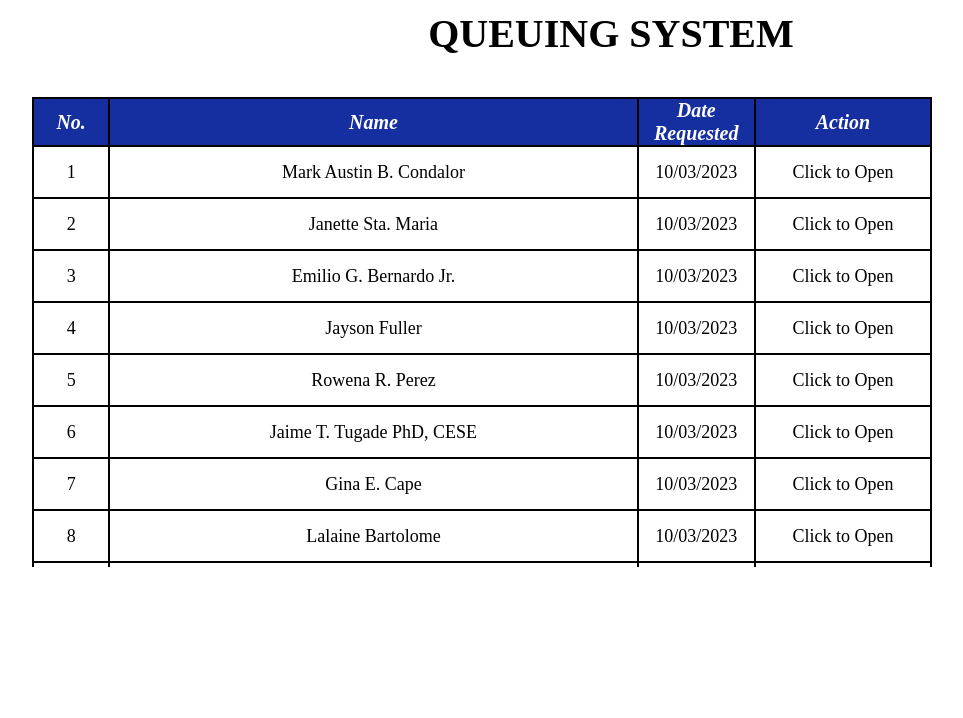
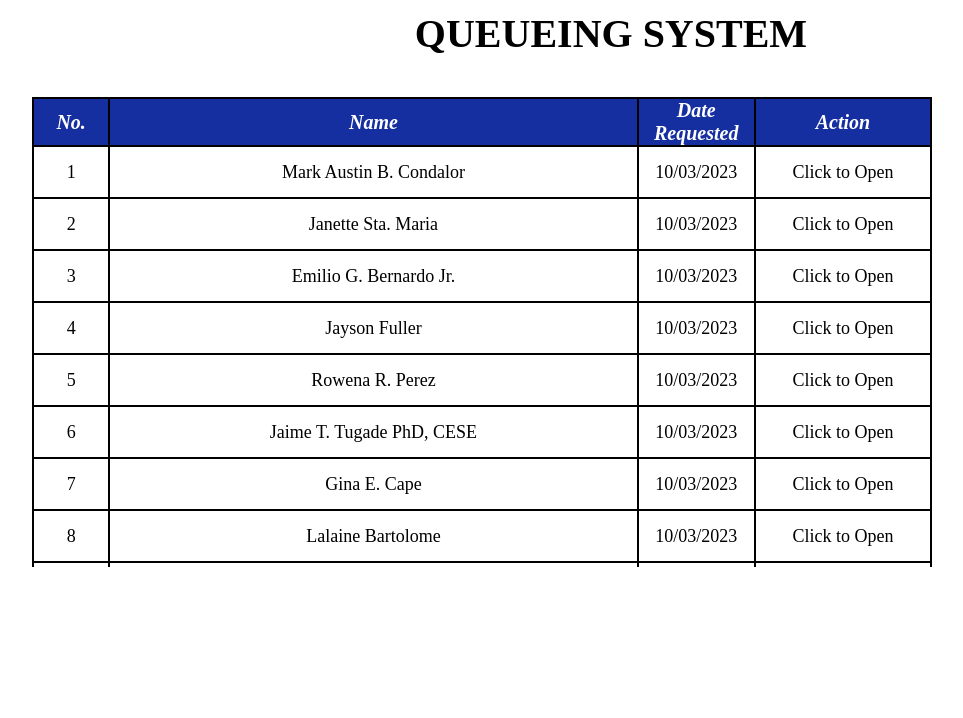
Before and after one commit to shcldrmrp-gh/depedcsjdm_RIS, a PHP site: the page made by queuing system.php in a window 1280 px wide. Shown: the part 150-868 px from the top of the page, without its empty margins (218-1181 px from the left). Run offline with PHP 8.4, Linux system fonts and the light colour scheme; data comes from the database, SQL or seed files in the repository; some libraries are stand-ins or nearby versions.

Commit message:
Change and fix title

```diff
--- a/queuing system.php
+++ b/queuing system.php
@@ -12,7 +12,7 @@
     <meta name="viewport" content="width=device-width, initial-scale=1.0">
     <link rel="stylesheet" href="queuing system.css">
     <link rel="icon" type="png" href="logos/depedcsjdmlogo.png">
-    <title>Queuing System</title>
+    <title>DepEd CSJDM Electronic Requisition and Issue Slip (E-RIS) Form</title>
 </head>
 <body>
     <header>
@@ -29,7 +29,7 @@
         <a href="usermanagement.php" class="backbtn">BACK</a>
     </header>
     <div class="title">
-        <h2>QUEUING SYSTEM</h2>
+        <h2>QUEUEING SYSTEM</h2>
     </div>
     <form action="" method="post">
         <div class="scroll">
--- a/queuing_release.php
+++ b/queuing_release.php
@@ -24,7 +24,7 @@ require_once("queuing_release_autofillup.php");
     <link rel="stylesheet" href="https://code.jquery.com/ui/1.13.2/themes/base/jquery-ui.css">
     <link rel="icon" type="png" href="logos/depedcsjdmlogo.png">
 
-    <title>DepEd CSJDM Requisition and Issue Slip Form</title>
+    <title>DepEd CSJDM Electronic Requisition and Issue Slip (E-RIS) Form</title>
 
 </head>
 
```
